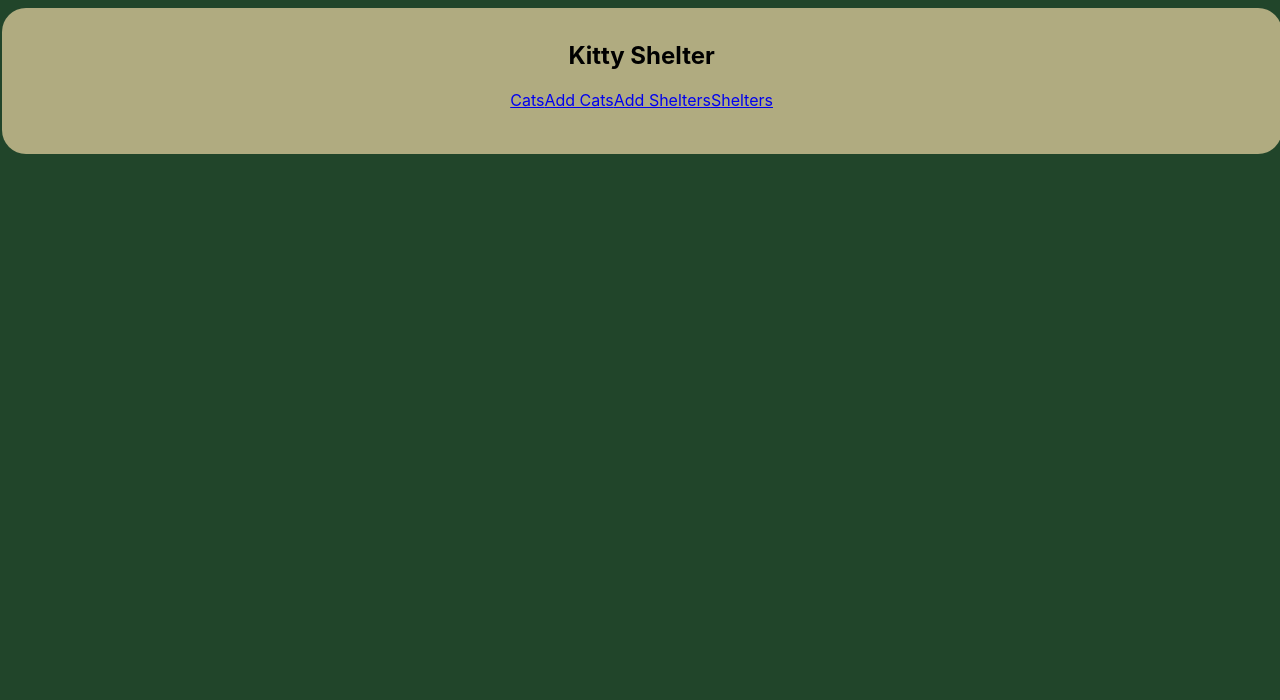
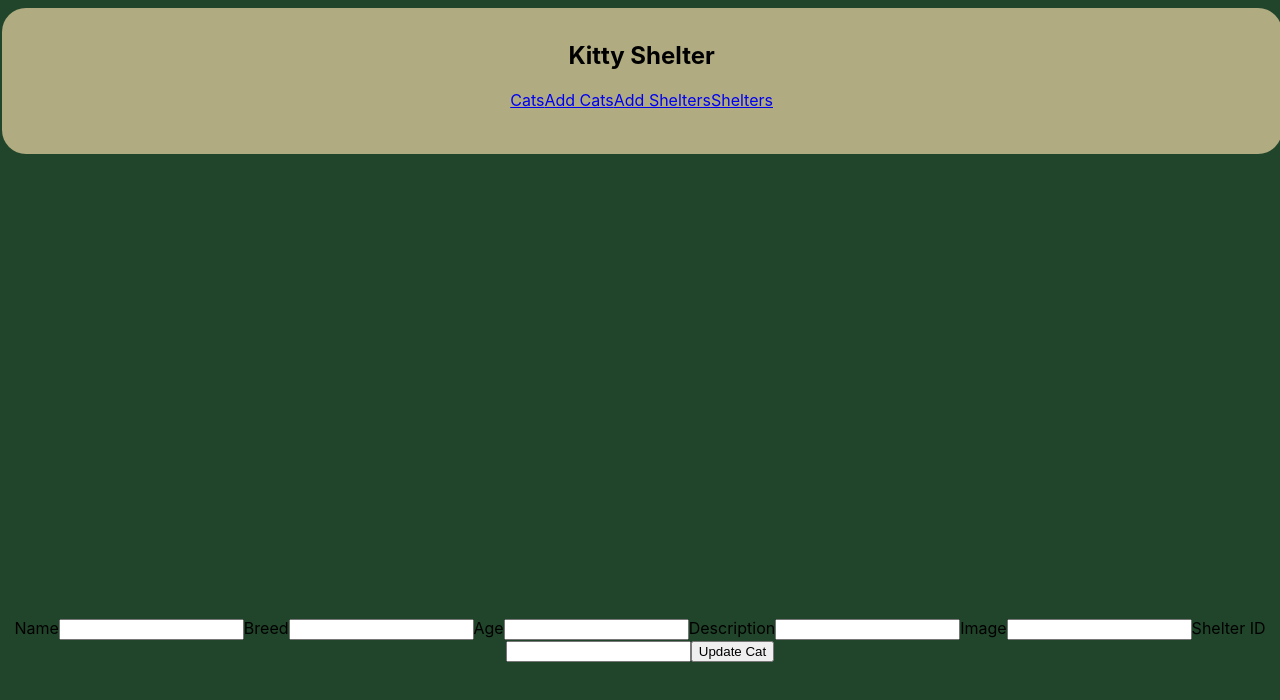
Before and after one commit to JamesSalcedo001/front, a React (Create React App) app: page /editcatform in a window 1280 px wide. Shown: the top 700 px of the page. Built offline with nearby package versions, Linux system fonts and the light colour scheme; no server answers.

Commit message:
added basic structure of cat edit form component

```diff
--- /dev/null
+++ b/src/EditCatForm.js
@@ -0,0 +1,32 @@
+function EditCatForm() {
+    return (
+        <div>
+            <section>
+                <form>
+                    <label>Name</label>
+                    <input/>
+
+                    <label>Breed</label>
+                    <input/>
+
+                    <label>Age</label>
+                    <input/>
+
+                    <label>Description</label>
+                    <input/>
+
+                    <label>Image</label>
+                    <input/>
+
+                    <label>Shelter ID</label>
+                    <input/>
+
+                    <button type="submit">Update Cat</button>
+
+                </form>
+            </section>
+        </div>
+    )
+}
+
+export default EditCatForm;
--- a/src/MainPage.js
+++ b/src/MainPage.js
@@ -1,4 +1,5 @@
 import AddCatForm from "./AddCatForm"
+import EditCatForm from "./EditCatForm"
 import AddShelterForm from "./AddShelterForm"
 import CatsList from "./CatsList"
 import SheltersList from "./SheltersList"
@@ -47,6 +48,10 @@ function MainPage() {
                     <AddShelterForm addShelter={addShelter}/>
                 </Route>
 
+                <Route exact path="/editcatform">
+                    <EditCatForm />
+                </Route>
+
                 <Route exact path="/shelters">
                     <SheltersList shelters={shelters} />
                 </Route>
```
